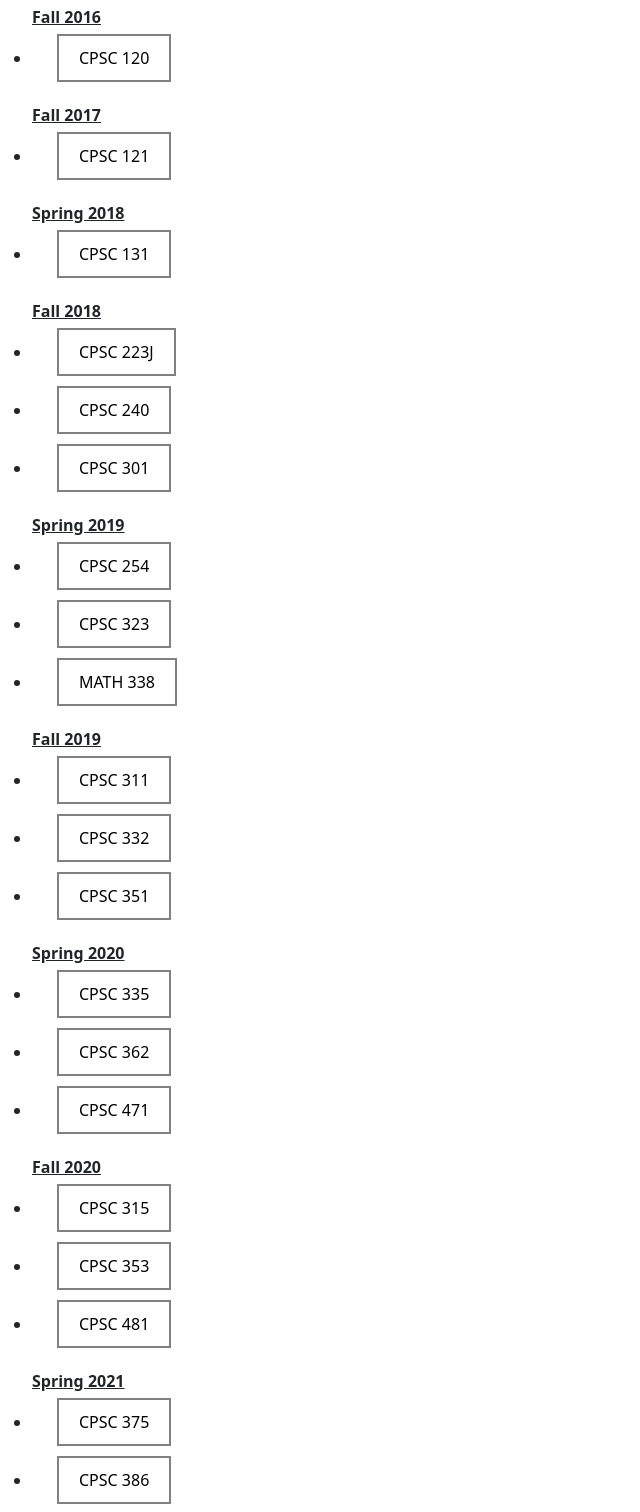
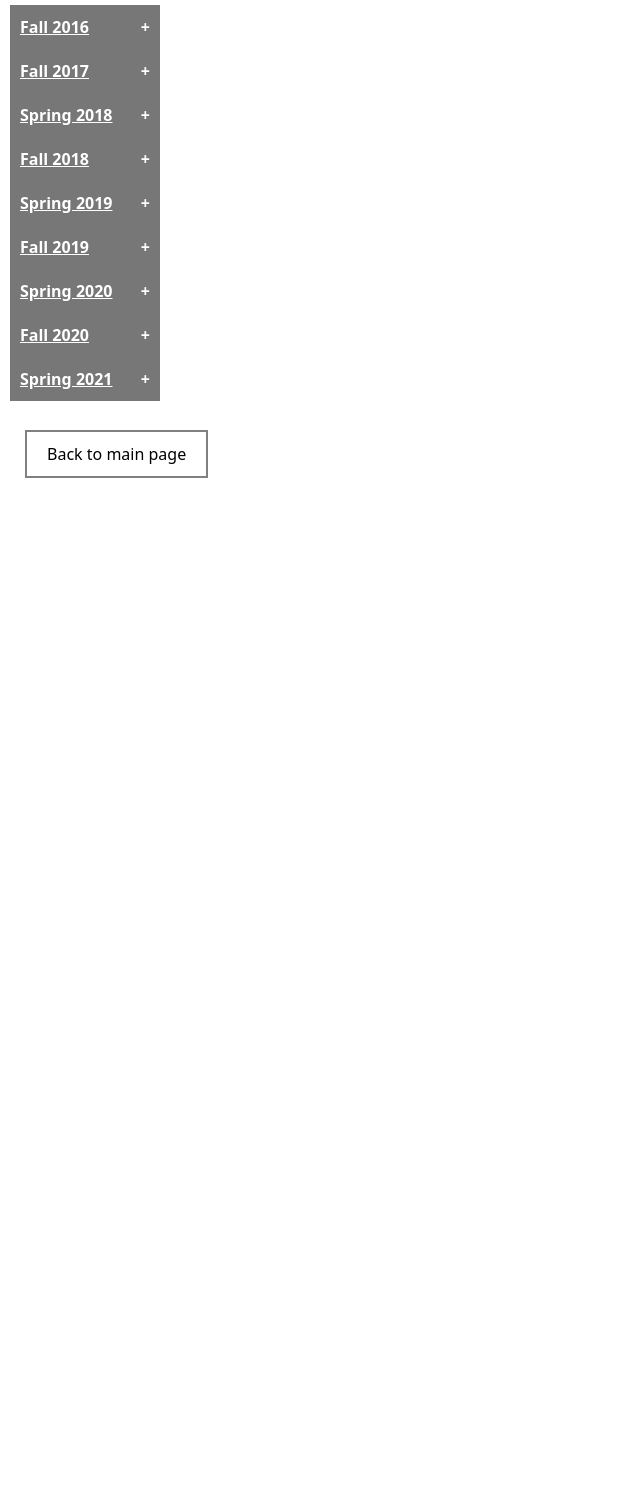
Before and after one commit to johnt759/MyWebPage, a plain HTML site: page bachelor.html in a window 1280 px wide. Shown: the part 83-1595 px from the top of the page, without its empty margins (0-640 px from the left). After the commit the page ends 800 px from the top, so only its background shows below. Drawn offline with nearby package versions, Linux system fonts and the light colour scheme.

Commit message:
Major changes for the webpage
Apply the styling for both the webpages of the Bachelor's and Master's courses list based on the ones applied for the Certificates page. With all of the courses grouped based on the corresponding semester, now it should be easier to follow along.
Also, trim out the excessive background space for the expandable content by setting the max-width to the appropriate values.
For the certificates page, simplify the status text by clipping out the wordiness.

```diff
--- a/bachelor.html
+++ b/bachelor.html
@@ -9,57 +9,58 @@
   <body>
     <h2>List of Computer Science Courses Taken in Bachelor's Degree</h2>
 	<h3>(Sorted by date taken in ascending order)</h3>
-	<ul>
-	<u>Fall 2016</u>
-	<li><a href="cpsc120.html">CPSC 120</a></li>
-	</ul>
-	<ul>
-	<u>Fall 2017</u>
-	<li><a href="cpsc121.html">CPSC 121</a></li>
-	</ul>
-	<ul>
-	<u>Spring 2018</u>
-	<li><a href="cpsc131.html">CPSC 131</a></li>
-	</ul>
-	<ul>
-	<u>Fall 2018</u>
-	<li><a href="cpsc223j.html">CPSC 223J</a></li>
-	<li><a href="cpsc240.html">CPSC 240</a></li>
-	<li><a href="cpsc301.html">CPSC 301</a></li>
-	</ul>
-	<ul>
-	<u>Spring 2019</u>
-	<li><a href="cpsc254.html">CPSC 254</a></li>
-	<li><a href="cpsc323.html">CPSC 323</a></li>
-	<li><a href="math338.html">MATH 338</a></li>
-	</ul>
-	<ul>
-	<u>Fall 2019</u>
-	<li><a href="cpsc311.html">CPSC 311</a></li>
-	<li><a href="cpsc332.html">CPSC 332</a></li>
-	<li><a href="cpsc351.html">CPSC 351</a></li>
-	</ul>
-	<ul>
-	<u>Spring 2020</u>
-	<li><a href="cpsc335.html">CPSC 335</a></li>
-	<li><a href="cpsc362.html">CPSC 362</a></li>
-	<li><a href="cpsc471.html">CPSC 471</a></li>
-	</ul>
-	<ul>
-	<u>Fall 2020</u>
-	<li><a href="cpsc315.html">CPSC 315</a></li>
-	<li><a href="cpsc353.html">CPSC 353</a></li>
-	<li><a href="cpsc481.html">CPSC 481</a></li>
-	</ul>
-	<ul>
-	<u>Spring 2021</u>
-	<li><a href="cpsc375.html">CPSC 375</a></li>
-	<li><a href="cpsc386.html">CPSC 386</a></li>
-	<li><a href="cpsc431.html">CPSC 431</a></li>
-	<li><a href="cpsc440.html">CPSC 440</a></li>
-	<li><a href="cpsc459.html">CPSC 459</a></li>
-	</ul>
+	<button class="collapsible"><u>Fall 2016</u></button>
+		<div class="content">
+			<a href="cpsc120.html">CPSC 120</a>
+		</div>
+	<button class="collapsible"><u>Fall 2017</u></button>
+		<div class="content">
+			<a href="cpsc121.html">CPSC 121</a>
+		</div>
+	<button class="collapsible"><u>Spring 2018</u></button>
+		<div class="content">
+			<a href="cpsc131.html">CPSC 131</a>
+		</div>
+	<button class="collapsible"><u>Fall 2018</u></button>
+		<div class="content">
+			<a href="cpsc223j.html">CPSC 223J</a>
+			<a href="cpsc240.html">CPSC 240</a>
+			<a href="cpsc301.html">CPSC 301</a>
+		</div>
+	<button class="collapsible"><u>Spring 2019</u></button>
+		<div class="content">
+			<a href="cpsc254.html">CPSC 254</a>
+			<a href="cpsc323.html">CPSC 323</a>
+			<a href="math338.html">MATH 338</a>
+		</div>
+	<button class="collapsible"><u>Fall 2019</u></button>
+		<div class="content">
+			<a href="cpsc311.html">CPSC 311</a>
+			<a href="cpsc332.html">CPSC 332</a>
+			<a href="cpsc351.html">CPSC 351</a>
+		</div>
+	<button class="collapsible"><u>Spring 2020</u></button>
+		<div class="content">
+			<a href="cpsc335.html">CPSC 335</a>
+			<a href="cpsc362.html">CPSC 362</a>
+			<a href="cpsc471.html">CPSC 471</a>
+		</div>
+	<button class="collapsible"><u>Fall 2020</u></button>
+		<div class="content">
+			<a href="cpsc315.html">CPSC 315</a>
+			<a href="cpsc353.html">CPSC 353</a>
+			<a href="cpsc481.html">CPSC 481</a>
+		</div>
+	<button class="collapsible"><u>Spring 2021</u></button>
+		<div class="content">
+			<a href="cpsc375.html">CPSC 375</a>
+			<a href="cpsc386.html">CPSC 386</a>
+			<a href="cpsc431.html">CPSC 431</a>
+			<a href="cpsc440.html">CPSC 440</a>
+			<a href="cpsc459.html">CPSC 459</a>
+		</div>
 	<script src="scripts/expand_menu.js"></script>
+	<br>
 	<td><a href="index.html">Back to main page</a></td>
   </body>
 </html>
--- a/styles/styles_certificates.css
+++ b/styles/styles_certificates.css
@@ -1,6 +1,9 @@
 h1 {
 	text-align: center;
 	font-weight: bold;
+}
+h2 {
+	padding-left: 10px;
 }
 a:link, a:visited {
   background-color: white;
@@ -57,5 +60,5 @@ a:active {
   overflow: hidden;
   transition: max-height 0.2s ease-out;
   background-color: #f1f1f1;
-  max-width: 50%;
+  max-width: 40%;
 }
--- a/styles/styles_menu.css
+++ b/styles/styles_menu.css
@@ -1,12 +1,6 @@
-h1 {
+h2, h3 {
 	text-align: center;
 	font-weight: bold;
-}
-h2 {
-	text-align: center;
-}
-h3 {
-	text-align: center;
 }
 u {
 	font-weight: bold;
@@ -16,11 +10,11 @@ a:link, a:visited {
   color: black;
   border: 2px solid gray;
   padding: 10px 20px;
-  margin: 5px 25px;
   text-align: center;
   text-decoration: none;
   display: inline-block;
   transition: 1s;
+  margin: 5px 25px;
 }
 a:hover {
 	background-color: gray;
@@ -29,3 +23,40 @@ a:hover {
 a:active {
 	text-decoration: underline;
 }
+
+.collapsible {
+  background-color: #777;
+  color: white;
+  cursor: pointer;
+  padding: 10px;
+  width: 150px;
+  border: none;
+  text-align: left;
+  outline: none;
+  margin-left: 10px;
+}
+
+.active, .collapsible:hover {
+  background-color: #555;
+}
+
+.collapsible:after {
+  content: '\002B';
+  color: white;
+  font-weight: bold;
+  float: right;
+  margin-left: 5px;
+}
+
+.active:after {
+  content: "\2212";
+}
+
+.content {
+  padding: 0 18px;
+  max-height: 0;
+  overflow: hidden;
+  transition: max-height 0.2s ease-out;
+  background-color: #f1f1f1;
+  max-width: 15%;
+}
```
Also changed, not shown: certificates.html (+4 -4 lines), master.html (+21 -20 lines).
